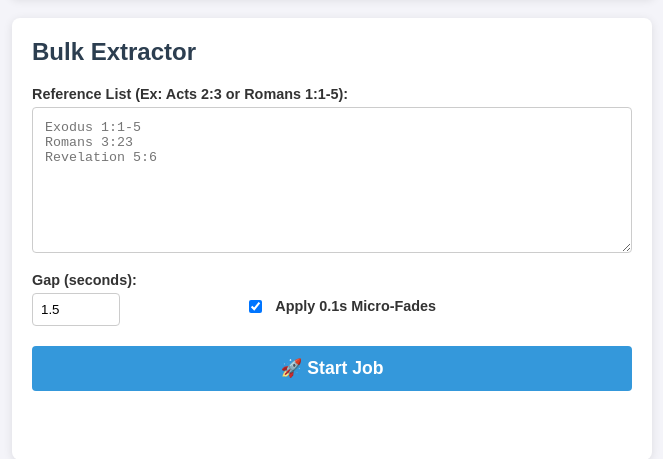
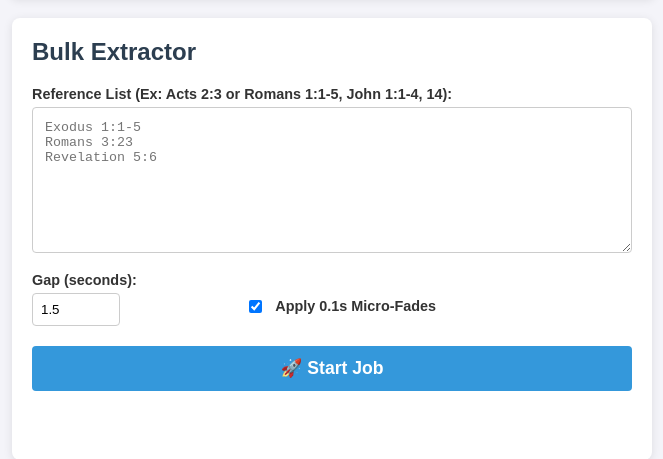
Before and after one commit to RossWebb/Bible-Audio-Extractor, a Flask app: page / in a window 1280 px wide. Shown: the part 340-799 px from the top of the page, without its empty margins (308-971 px from the left). Run offline with Flask 3, Linux system fonts and the light colour scheme.

```diff
--- a/templates/index.html
+++ b/templates/index.html
@@ -28,7 +28,7 @@
     <div class="card">
         <h2>Bulk Extractor</h2>
 
-        <label for="ref_list">Reference List (Ex: Acts 2:3 or Romans 1:1-5):</label>
+        <label for="ref_list">Reference List (Ex: Acts 2:3 or Romans 1:1-5, John 1:1-4, 14):</label>
         <textarea id="ref_list" rows="8" placeholder="Exodus 1:1-5&#10;Romans 3:23&#10;Revelation 5:6"></textarea>
 
         <div style="display:flex; gap:20px; margin-top: 15px; align-items: center;">
```
